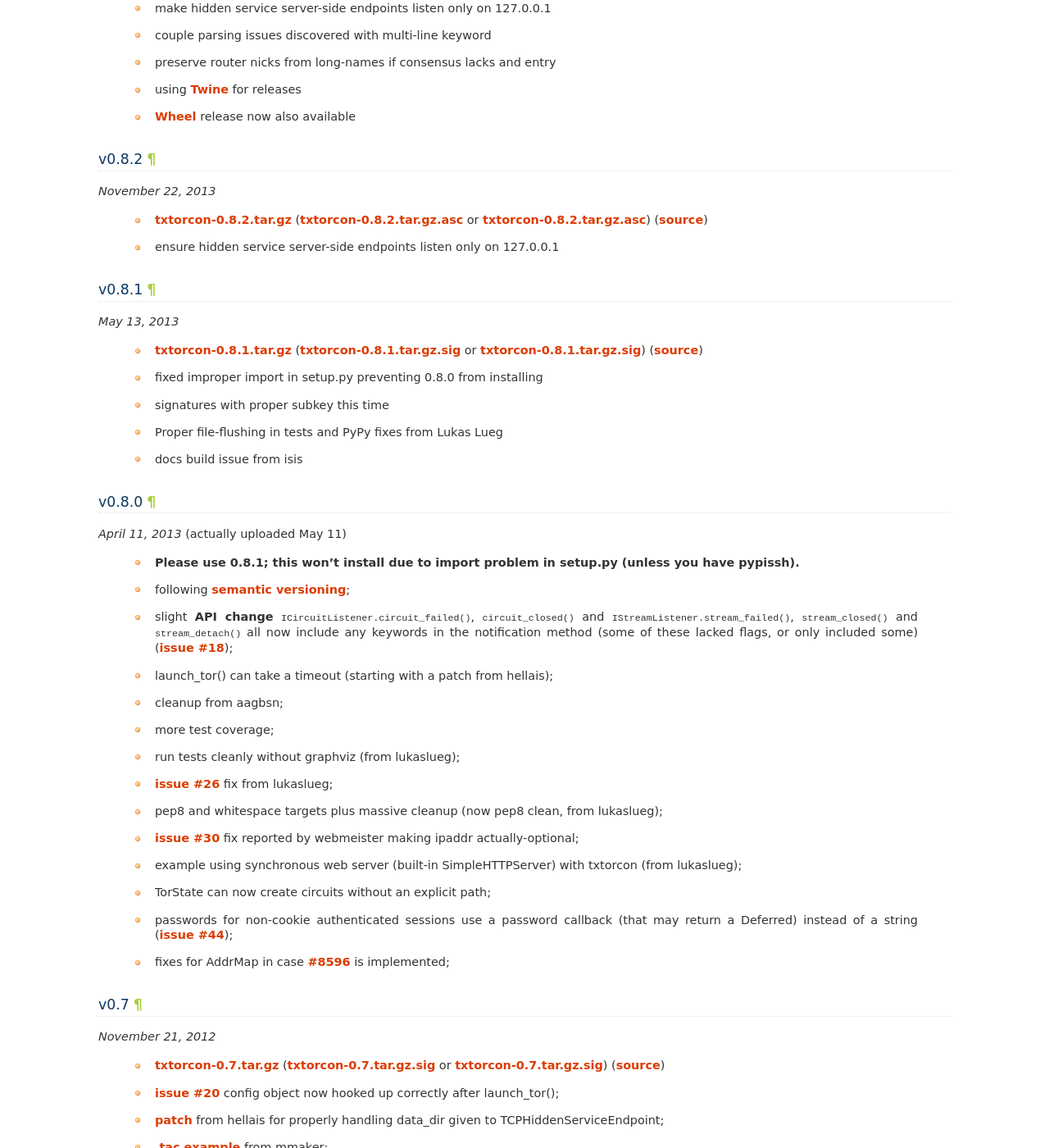
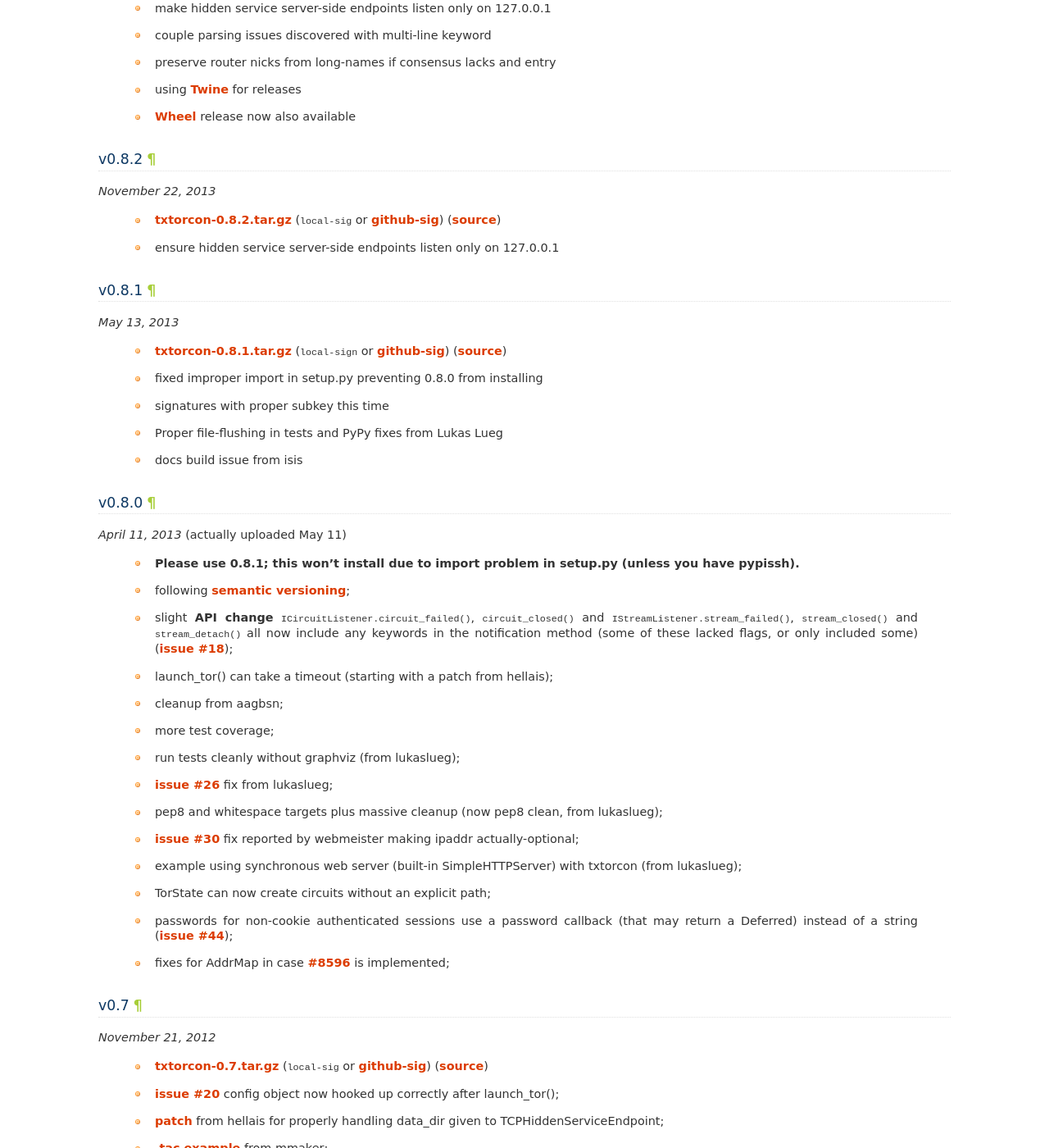
Before and after one commit to meejah/txtorcon, a Sphinx documentation site: the page built from docs/releases.rst, in a window 1280 px wide and 1400 px high, scrolled down 461 px. Shown: the whole window at 82% size. Built offline with Sphinx 7.4.7, drawn with Linux system fonts in a browser that asks for light colours; some of the changed text lies outside the part shown.

Commit message:
fix Sphix download links, including issue #55

```diff
--- a/docs/index.rst
+++ b/docs/index.rst
@@ -53,7 +53,7 @@ Getting txtorcon:
 The canonical URI is http://timaq4ygg2iegci7.onion
 Code available at https://github.com/meejah/txtorcon
 
-- meejah@meejah.ca (public key: `meejah.asc <meejah.asc>`_)
+- meejah@meejah.ca (public key: :download:`meejah.asc <../meejah.asc>`)
 - ``git clone git://github.com/meejah/txtorcon.git``
 - **``pip install txtorcon``**
 - Watch an `asciinema demo <http://asciinema.org/a/5654>`_ for an overview.
--- a/docs/releases.rst
+++ b/docs/releases.rst
@@ -27,7 +27,7 @@ v0.8.2
 
 *November 22, 2013*
 
- * `txtorcon-0.8.2.tar.gz <http://timaq4ygg2iegci7.onion/txtorcon-0.8.2.tar.gz>`_ (`txtorcon-0.8.2.tar.gz.asc <http://timaq4ygg2iegci7.onion/txtorcon-0.8.2.tar.gz.asc>`_ or `txtorcon-0.8.2.tar.gz.asc <https://github.com/meejah/txtorcon/blob/master/signatues/txtorcon-0.8.2.tar.gz.asc?raw=true>`_) (`source <https://github.com/meejah/txtorcon/archive/v0.8.2.tar.gz>`_)
+ * `txtorcon-0.8.2.tar.gz <http://timaq4ygg2iegci7.onion/txtorcon-0.8.2.tar.gz>`_ (:download:`local-sig </../signatues/txtorcon-0.8.2.tar.gz.asc>` or `github-sig <https://github.com/meejah/txtorcon/blob/master/signatues/txtorcon-0.8.2.tar.gz.asc?raw=true>`_) (`source <https://github.com/meejah/txtorcon/archive/v0.8.2.tar.gz>`_)
  * ensure hidden service server-side endpoints listen only on 127.0.0.1
 
 
@@ -36,7 +36,7 @@ v0.8.1
 
 *May 13, 2013*
 
- * `txtorcon-0.8.1.tar.gz <http://timaq4ygg2iegci7.onion/txtorcon-0.8.1.tar.gz>`_ (`txtorcon-0.8.1.tar.gz.sig <http://timaq4ygg2iegci7.onion/txtorcon-0.8.1.tar.gz.sig>`_ or `txtorcon-0.8.1.tar.gz.sig <https://github.com/meejah/txtorcon/blob/master/signatues/txtorcon-0.8.1.tar.gz.sig?raw=true>`_) (`source <https://github.com/meejah/txtorcon/archive/v0.8.1.tar.gz>`_)
+ * `txtorcon-0.8.1.tar.gz <http://timaq4ygg2iegci7.onion/txtorcon-0.8.1.tar.gz>`_ (:download:`local-sign </../signatues/txtorcon-0.8.1.tar.gz.sig>` or `github-sig <https://github.com/meejah/txtorcon/blob/master/signatues/txtorcon-0.8.1.tar.gz.sig?raw=true>`_) (`source <https://github.com/meejah/txtorcon/archive/v0.8.1.tar.gz>`_)
  * fixed improper import in setup.py preventing 0.8.0 from installing
  * signatures with proper subkey this time
  * Proper file-flushing in tests and PyPy fixes from Lukas Lueg
@@ -67,7 +67,7 @@ v0.7
 
 *November 21, 2012*
 
- * `txtorcon-0.7.tar.gz <http://timaq4ygg2iegci7.onion/txtorcon-0.7.tar.gz>`_ (`txtorcon-0.7.tar.gz.sig <http://timaq4ygg2iegci7.onion/txtorcon-0.7.tar.gz.sig>`_ or `txtorcon-0.7.tar.gz.sig <https://github.com/meejah/txtorcon/blob/master/signatues/txtorcon-0.7.tar.gz.sig?raw=true>`_) (`source <https://github.com/meejah/txtorcon/tarball/v0.7>`_)
+ * `txtorcon-0.7.tar.gz <http://timaq4ygg2iegci7.onion/txtorcon-0.7.tar.gz>`_ (:download:`local-sig <../signatues/txtorcon-0.7.tar.gz.sig>` or `github-sig <https://github.com/meejah/txtorcon/blob/master/signatues/txtorcon-0.7.tar.gz.sig?raw=true>`_) (`source <https://github.com/meejah/txtorcon/tarball/v0.7>`_)
  * `issue #20 <https://github.com/meejah/txtorcon/issues/20>`_ config object now hooked up correctly after launch_tor();
  * `patch <https://github.com/meejah/txtorcon/pull/22>`_ from hellais for properly handling data_dir given to TCPHiddenServiceEndpoint;
  * `.tac example <https://github.com/meejah/txtorcon/pull/19>`_ from mmaker;
@@ -78,7 +78,7 @@ v0.6
 
 *October 10, 2012*
 
- * `txtorcon-0.6.tar.gz <http://timaq4ygg2iegci7.onion/txtorcon-0.6.tar.gz>`_ (`txtorcon-0.6.tar.gz.sig <http://timaq4ygg2iegci7.onion/txtorcon-0.6.tar.gz.sig>`_ or `txtorcon-0.6.tar.gz.sig <https://github.com/meejah/txtorcon/blob/master/signatues/txtorcon-0.6.tar.gz.sig?raw=true>`_) (`source <https://github.com/meejah/txtorcon/tarball/v0.6>`_)
+ * `txtorcon-0.6.tar.gz <http://timaq4ygg2iegci7.onion/txtorcon-0.6.tar.gz>`_ (:download:`local-sig <../signatues/txtorcon-0.6.tar.gz.sig>` or `github-sig <https://github.com/meejah/txtorcon/blob/master/signatues/txtorcon-0.6.tar.gz.sig?raw=true>`_) (`source <https://github.com/meejah/txtorcon/tarball/v0.6>`_)
  * debian packaging (mmaker);
  * psutil fully gone;
  * *changed API* for launch_tor() to use TorConfig instead of args;
```
Also changed, not shown: 2 other files.
